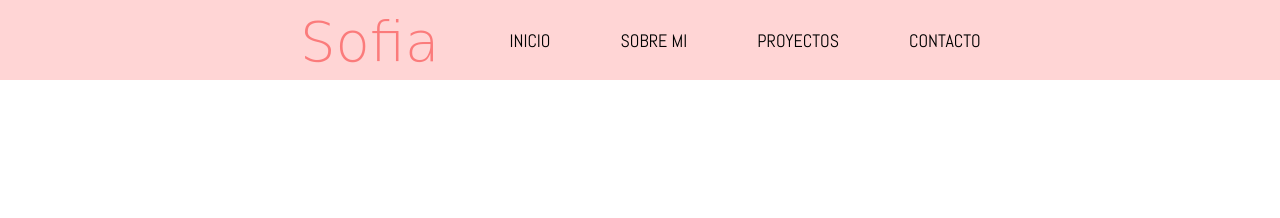
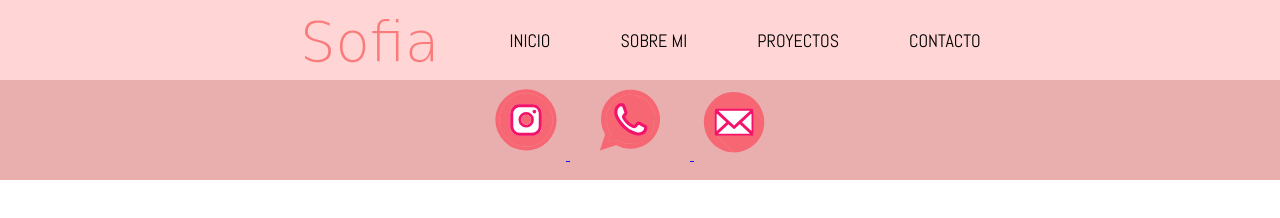
Before and after one commit to Sofiscursatone/tp2-sofia-scursatone, a plain HTML site: page contacto.html in a window 1280 px wide. Drawn offline with Linux system fonts and the light colour scheme; a web font is replaced by a local one.

Commit message:
nuevos cambios

```diff
--- a/contacto.html
+++ b/contacto.html
@@ -22,3 +22,27 @@
             </nav>
         </header>
         <main>
+        </main>
+        <footer>
+                <section class= "flex-footer">
+                <ul class="ulfooter">
+                    <li class="li-footer">
+                        <a href="https://www.instagram.com/romanohnos_mayorista">
+                        <img src="img/instagram.svg" alt="Logo de Instagram" width="80px" height="80px";>
+                        </a>
+                    </li>
+                    <li  class="li-footer">
+                        <a href="https://wa.me/1130993163">
+                        <img src="img/whatsapp.svg" alt="Logo de Whatsapp" width="80px" height="80px";></li>
+                        </a>
+                    </li>
+                    <li class="li-footer">
+                        <a href="mailto:sofiascursatone4@gmail.com">
+                        <img src="img/mail.svg" alt="Logo de Mail" width="80px" height="80px";></li>
+                        </a>
+                    </li>
+                </ul>
+                </section>
+            </footer>
+        </body>
+    </html>
```
Also changed, not shown: contratapa recetario.html (+21 -0 lines), proyectos.html (+24 -0 lines), sobre mi.html (+24 -0 lines).
